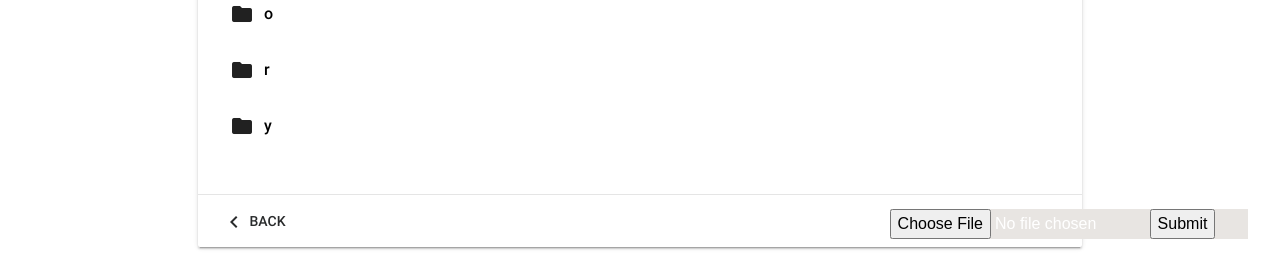
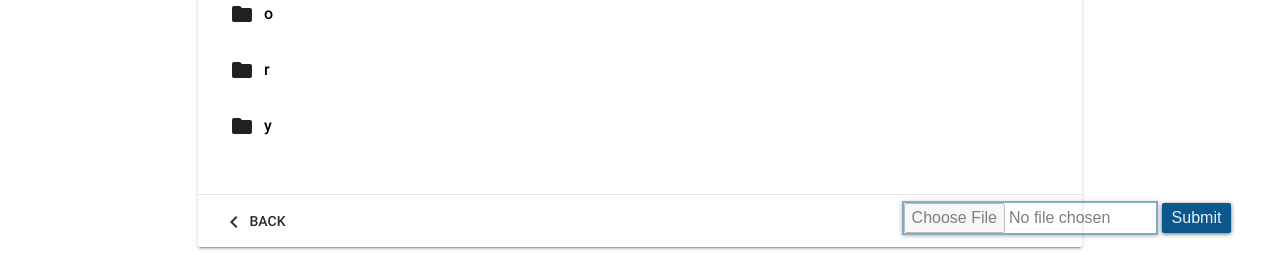
Before and after one commit to agamrjain/Accio, a Flask app: a page that uses templates/index_material3.html in a window 1280 px wide. Shown: the part 2151-2406 px from the top of the page. Run offline with Flask 2, Linux system fonts and the light colour scheme; some libraries are stand-ins or nearby versions.

Commit message:
styled upload functionality

```diff
--- a/static/styles/styles3.css
+++ b/static/styles/styles3.css
@@ -190,8 +190,7 @@ footer {
     background-color: #0a588c;
     color: white;
     width: 100%
-
-   /* border-style: solid;
+    /* border-style: solid;
     border-color: #0a588c;*/
     /*width: 50%;
     border-style: double;
@@ -203,32 +202,70 @@ footer {
     color: white;
     font-weight: 200;
 }
+
 .mdl-list__item a {
     color: black;
     margin-left: 10px;
-
 }
 
 .mdl-list {
-  padding-top:30px!important;
+    padding-top: 30px!important;
 }
 
-.upload_form{
+.upload_form {
     position: fixed;
     bottom: 1rem;
     right: 2rem;
     width: 22.4rem;
     color: white;
-    /*border: 3px solid #0a588c*/;
-    background-color: #e8e5e2;
+    padding: 4px 4px 4px 12px;
+    padding-right: 1px;
+    /*border: 3px solid #0a588c;
+    background-color: #e8e5e2;*/
 }
 
-.file-upload{
+.file-upload {
     width: 16rem;
     z-index: 2;
+    opacity: 0.5;
 }
 
-.submit-btn{
+.file-upload:hover, .file-upload:focus {
+    opacity: 1;
+}
 
+.submit-btn {
+    padding: 3px 10px 3px 10px;
+    overflow: hidden;
+    border-width: 0;
+    outline: none;
+    border-radius: 2px;
+    box-shadow: 0 1px 4px rgba(0, 0, 0, .6);
+    background-color: #0a588c;
+    color: #ecf0f1;
+    transition: background-color .3s;
+}
 
+.submit-btn:hover,
+.submit-btn:focus {
+    background-color: rgba(10, 88, 140, 0.54);
 }
+
+.submit-btn:before {
+    -webkit-transform: translate(-50%, -50%);
+    -moz-transform: translate(-50%, -50%);
+    -ms-transform: translate(-50%, -50%);
+    -o-transform: translate(-50%, -50%);
+    transform: translate(-50%, -50%);
+}
+
+.submit-btn:active:before {
+    transition: width .2s ease-out, padding-top .2s ease-out;
+}
+
+input[type="file"] {
+    /*background-color: red;*/
+    box-shadow: 0 1px 4px rgba(0, 0, 0, .6);
+    border: 2px solid #0a588c;
+    color: black;
+}
--- a/templates/index_material3.html
+++ b/templates/index_material3.html
@@ -111,9 +111,11 @@
                         </form>
                          -->
                          <form  class="upload_form" method="post" action="{{ url_for('upload_form') }}"  enctype="multipart/form-data">
-                            <input type="file" name="file" class="file-upload">
+
+                            <input type="file" name="file" class="file-upload" >
                             <input type="text" name="path" hidden="true" value="{{ path }}">
                             <input type="submit" name="submit" class="submit-btn">
+
                         </form>
 
                     </div>
```
